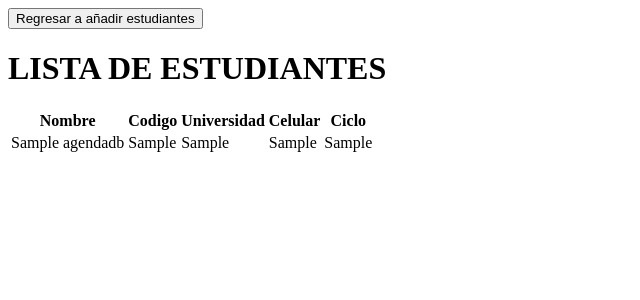
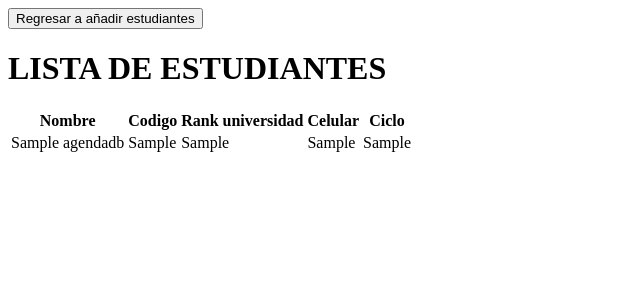
Before and after one commit to NewtPi/PC2GIT, a PHP site: page /abrirSQL.php in a window 1280 px wide. Shown: the top 300 px of the page, without its empty margins (0-640 px from the left). Run offline with PHP 8.4, Linux system fonts and the light colour scheme; tables that the repository leaves empty or names only in its code hold one stand-in row (values such as "Sample post"); data that the repository does not hold is empty.

Commit message:
Primer commit

```diff
--- a/abrirSQL.php
+++ b/abrirSQL.php
@@ -25,7 +25,7 @@ $result=mysqli_query($conn, $sql);
     <tr>
       <th scope="col">Nombre</th>
       <th scope="col">Codigo</th>
-      <th scope="col">Universidad</th>
+      <th scope="col">Rank universidad</th>
       <th scope="col">Celular</th>
       <th scope="col">Ciclo</th>
     </tr>
```
